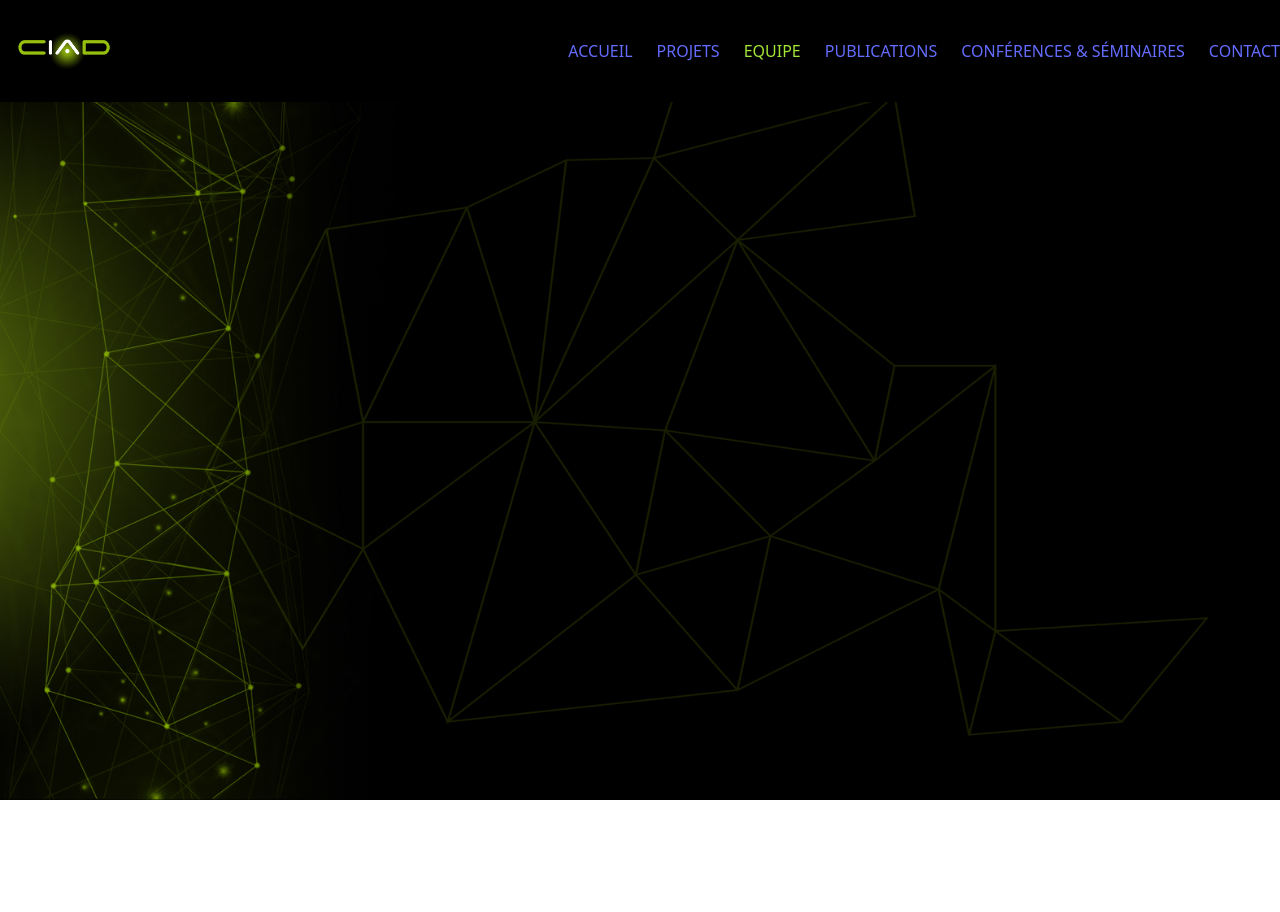
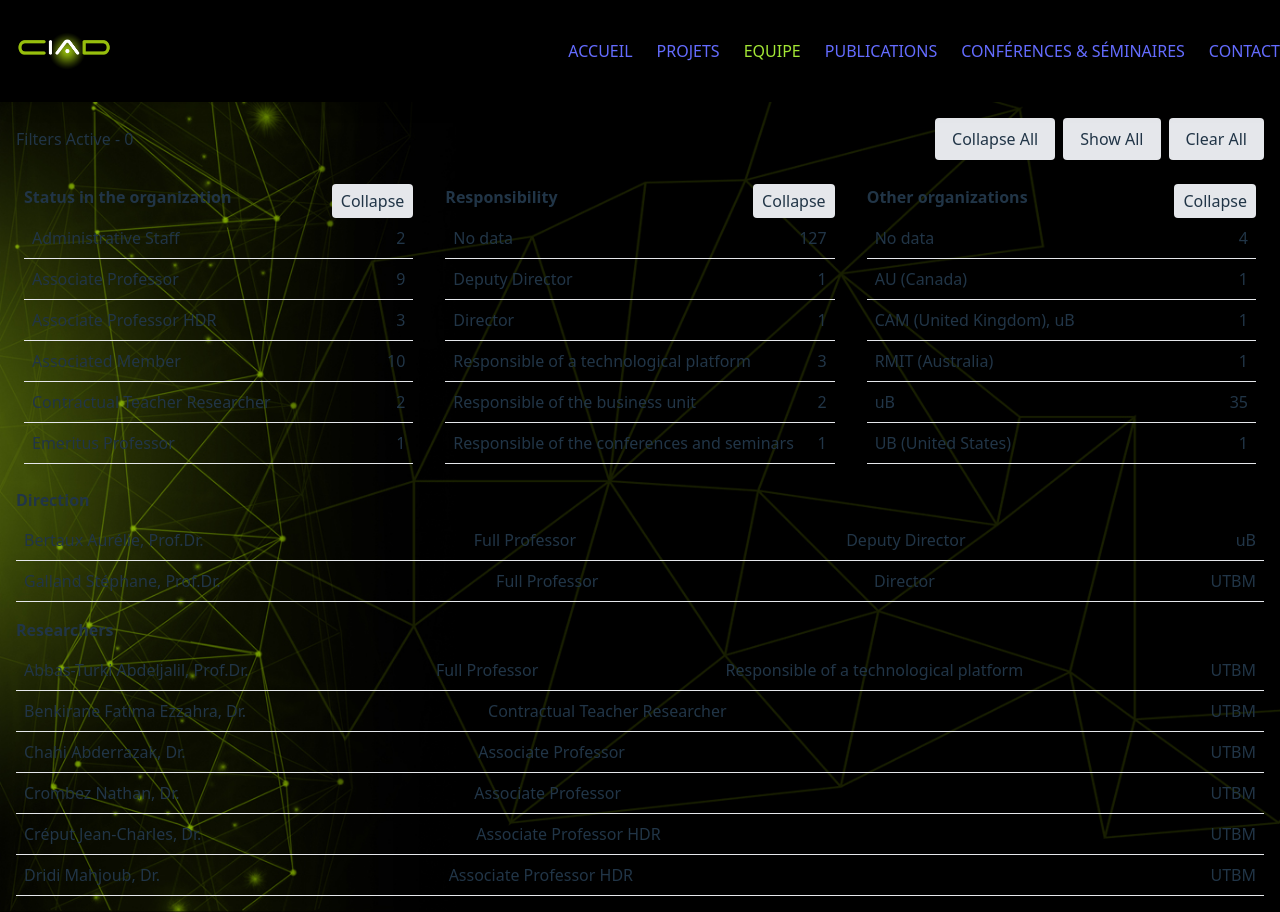
Before and after one commit to Flamware/labamanger-frontend, a React (Vite) app: page /equipe in a window 1280 px wide. Before the commit the page ends 800 px from the top, so only its background shows below. Built offline with nearby package versions, Linux system fonts and the light colour scheme.

Commit message:
EquipePage

```diff
--- a/src/main.tsx
+++ b/src/main.tsx
@@ -4,6 +4,7 @@ import './index.css';
 import Header from "./component/Header.tsx";
 import {BrowserRouter, Route, Routes} from 'react-router-dom';
 import Home from "./pages/Home.tsx";
+import Equipe from './pages/Equipe.tsx';
 
 createRoot(document.getElementById('root')!).render(
     <StrictMode>
@@ -11,6 +12,7 @@ createRoot(document.getElementById('root')!).render(
             <Header />
             <Routes>
                 <Route path="/" element={<Home />} />
+                <Route path='/equipe' element={<Equipe/>}/>
             </Routes>
         </BrowserRouter>
     </StrictMode>,
--- a/src/pages/Equipe.tsx
+++ b/src/pages/Equipe.tsx
@@ -1,75 +1,147 @@
-import React from 'react';
-import ContactCarousel from '../component/home/ContactCarousel.tsx';
-import AboutUs from "../component/home/AboutUs.tsx"; // Assuming ContactCarousel.tsx is in the same directory
+import React, { useState } from 'react';
+
 
 const Equipe: React.FC = () => {
+
+      // State to manage the visibility of each section
+  const [isStatusVisible, setIsStatusVisible] = useState(true);
+  const [isResponsibilityVisible, setIsResponsibilityVisible] = useState(true);
+  const [isOtherOrganizationsVisible, setIsOtherOrganizationsVisible] = useState(true);
+
+      const statusData = [
+    { title: 'Administrative Staff', count: 2 },
+    { title: 'Associate Professor', count: 9 },
+    { title: 'Associate Professor HDR', count: 3 },
+    { title: 'Associated Member', count: 10 },
+    { title: 'Contractual Teacher Researcher', count: 2 },
+    { title: 'Emeritus Professor', count: 1 },
+  ];
+
+  const responsibilityData = [
+    { title: 'No data', count: 127 },
+    { title: 'Deputy Director', count: 1 },
+    { title: 'Director', count: 1 },
+    { title: 'Responsible of a technological platform', count: 3 },
+    { title: 'Responsible of the business unit', count: 2 },
+    { title: 'Responsible of the conferences and seminars', count: 1 },
+  ];
+
+  const otherOrganizationsData = [
+    { title: 'No data', count: 4 },
+    { title: 'AU (Canada)', count: 1 },
+    { title: 'CAM (United Kingdom), uB', count: 1 },
+    { title: 'RMIT (Australia)', count: 1 },
+    { title: 'uB', count: 35 },
+    { title: 'UB (United States)', count: 1 },
+  ];
+
+  const directionData = [
+    { name: 'Bertaux Aurélie, Prof.Dr.', title: 'Full Professor', responsibility: 'Deputy Director', organization: 'uB' },
+    { name: 'Galland Stéphane, Prof.Dr.', title: 'Full Professor', responsibility: 'Director', organization: 'UTBM' },
+  ];
+
+  const researchersData = [
+    { name: 'Abbas-Turki Abdeljalil, Prof.Dr.', title: 'Full Professor', responsibility: 'Responsible of a technological platform', organization: 'UTBM' },
+    { name: 'Benkirane Fatima Ezzahra, Dr.', title: 'Contractual Teacher Researcher', responsibility: '', organization: 'UTBM' },
+    { name: 'Chahi Abderrazak, Dr.', title: 'Associate Professor', responsibility: '', organization: 'UTBM' },
+    { name: 'Crombez Nathan, Dr.', title: 'Associate Professor', responsibility: '', organization: 'UTBM' },
+    { name: 'Créput Jean-Charles, Dr.', title: 'Associate Professor HDR', responsibility: '', organization: 'UTBM' },
+    { name: 'Dridi Mahjoub, Dr.', title: 'Associate Professor HDR', responsibility: '', organization: 'UTBM' },
+  ];
     return (
-        <div className="text-white min-h-screen flex flex-col bg-gray-900">
-            {/* Hero Section */}
-            <section className="relative text-center overflow-hidden py-16 md:py-24 bg-black">
-                <div className="absolute inset-0 z-0 bg-black"></div>
-                <div className="container mx-auto px-4 relative z-10">
-                    <h1 className="text-4xl md:text-6xl font-extrabold mb-6 text-lime-400 animate-fade-down animate-delay-100">
-                        Bienvenue au CIAD-LAB
-                    </h1>
-                    <p className="text-lg md:text-xl text-gray-300 animate-fade-up animate-delay-200">
-                        Votre centre de recherche et d'innovation en Intelligence Artificielle Distribuée.
-                    </p>
-                    {/* Optional: Call to Action Button */}
-                    {/* <button className="bg-lime-500 hover:bg-lime-600 text-black font-semibold py-3 px-6 rounded-full transition duration-300 animate-pulse">
-                        En savoir plus
-                    </button> */}
+    <div className="p-4">
+      <div className="flex justify-between items-center mb-4">
+        <span>Filters Active - 0</span>
+        <div className="space-x-2">
+          <button className="px-4 py-2 bg-gray-200 rounded">Collapse All</button>
+          <button className="px-4 py-2 bg-gray-200 rounded">Show All</button>
+          <button className="px-4 py-2 bg-gray-200 rounded">Clear All</button>
+        </div>
+      </div>
+
+      <div className="grid grid-cols-3 gap-4 mb-4">
+        <div className="p-2">
+          <div className="flex justify-between items-center">
+            <h3 className="font-bold mb-2">Status in the organization</h3>
+            <button onClick={() => setIsStatusVisible(!isStatusVisible)} className="px-2 py-1 bg-gray-200 rounded">
+              {isStatusVisible ? 'Collapse' : 'Expand'}
+            </button>
+          </div>
+          {isStatusVisible && (
+            <div>
+              {statusData.map((item, index) => (
+                <div key={index} className="flex justify-between p-2 border-b">
+                  <span>{item.title}</span>
+                  <span>{item.count}</span>
                 </div>
-            </section>
+              ))}
+            </div>
+          )}
+        </div>
 
-            {/* Contact Information Carousel */}
-            <section className="w-full flex justify-center py-8 md:py-12 bg-gradient-to-b from-black">
-                <div className="container">
-                    <h2 className="text-2xl font-semibold text-lime-400 text-center mb-6 animate-slide-in-left">
-                        Découvrez nos Domaines d'Expertise
-                    </h2>
-                    <ContactCarousel />
+        <div className="p-2">
+          <div className="flex justify-between items-center">
+            <h3 className="font-bold mb-2">Responsibility</h3>
+            <button onClick={() => setIsResponsibilityVisible(!isResponsibilityVisible)} className="px-2 py-1 bg-gray-200 rounded">
+              {isResponsibilityVisible ? 'Collapse' : 'Expand'}
+            </button>
+          </div>
+          {isResponsibilityVisible && (
+            <div>
+              {responsibilityData.map((item, index) => (
+                <div key={index} className="flex justify-between p-2 border-b">
+                  <span>{item.title}</span>
+                  <span>{item.count}</span>
                 </div>
-            </section>
+              ))}
+            </div>
+          )}
+        </div>
 
-            {/* About Us and Recent Projects */}
-            <section className="py-16 bg-gray-900">
-                <div className="container mx-auto text-center">
-                    <div className="mb-12 flex justify-center">
-                        <div className="w-full md:w-1/2"> {/* Limit width to half on medium screens and above */}
-                            <AboutUs />
-                        </div>
-                    </div>
-                    <h2 className="text-2xl font-semibold mb-8 text-lime-400 animate-slide-in-right">
-                        Nos Projets Récents
-                    </h2>
-                    {/* Add a component or content showcasing recent projects */}
-                    <p className="text-gray-300 mb-8 animate-fade-in">
-                        Explorez nos dernières initiatives et réalisations qui repoussent les limites de l'IA distribuée.
-                    </p>
-                    {/* Example Project Cards (Replace with your actual data/components) */}
-                    <div className="grid grid-cols-1 md:grid-cols-2 lg:grid-cols-3 gap-8">
-                        <div className="bg-gray-800 rounded-lg shadow-md p-6 animate-slide-up delay-100">
-                            <h3 className="font-semibold text-lg text-white mb-2">Projet IoT Intelligent</h3>
-                            <p className="text-gray-400 text-sm">Développement d'une plateforme IoT pour la gestion intelligente des ressources urbaines.</p>
-                        </div>
-                        <div className="bg-gray-800 rounded-lg shadow-md p-6 animate-slide-up delay-200">
-                            <h3 className="font-semibold text-lg text-white mb-2">Food Tech Innovation</h3>
-                            <p className="text-gray-400 text-sm">Application de l'IA pour optimiser la production et la distribution alimentaire.</p>
-                        </div>
-                        <div className="bg-gray-800 rounded-lg shadow-md p-6 animate-slide-up delay-300">
-                            <h3 className="font-semibold text-lg text-white mb-2">eHealth System Distribué</h3>
-                            <p className="text-gray-400 text-sm">Conception d'un système de santé distribué pour un suivi patient personnalisé.</p>
-                        </div>
-                    </div>
+        <div className="p-2">
+          <div className="flex justify-between items-center">
+            <h3 className="font-bold mb-2">Other organizations</h3>
+            <button onClick={() => setIsOtherOrganizationsVisible(!isOtherOrganizationsVisible)} className="px-2 py-1 bg-gray-200 rounded">
+              {isOtherOrganizationsVisible ? 'Collapse' : 'Expand'}
+            </button>
+          </div>
+          {isOtherOrganizationsVisible && (
+            <div>
+              {otherOrganizationsData.map((item, index) => (
+                <div key={index} className="flex justify-between p-2 border-b">
+                  <span>{item.title}</span>
+                  <span>{item.count}</span>
                 </div>
-            </section>
+              ))}
+            </div>
+          )}
+        </div>
+      </div>
 
-            <footer className="bg-gray-800 py-6 text-center text-gray-400 text-sm">
-                <p>&copy; {new Date().getFullYear()} CIAD-LAB. Tous droits réservés.</p>
-                <p className="mt-2">Belfort, Bourgogne-Franche-Comté, France</p>
-            </footer>
-        </div>
+      <div className="mb-4">
+        <h3 className="font-bold mb-2">Direction</h3>
+        {directionData.map((person, index) => (
+          <div key={index} className="flex justify-between p-2 border-b">
+            <span>{person.name}</span>
+            <span>{person.title}</span>
+            <span>{person.responsibility}</span>
+            <span>{person.organization}</span>
+          </div>
+        ))}
+      </div>
+
+      <div>
+        <h3 className="font-bold mb-2">Researchers</h3>
+        {researchersData.map((person, index) => (
+          <div key={index} className="flex justify-between p-2 border-b">
+            <span>{person.name}</span>
+            <span>{person.title}</span>
+            <span>{person.responsibility}</span>
+            <span>{person.organization}</span>
+          </div>
+        ))}
+      </div>
+    </div>
     );
 };
 
```
Also changed, not shown: 1 other file (tests, documents, lock files or other folders).
